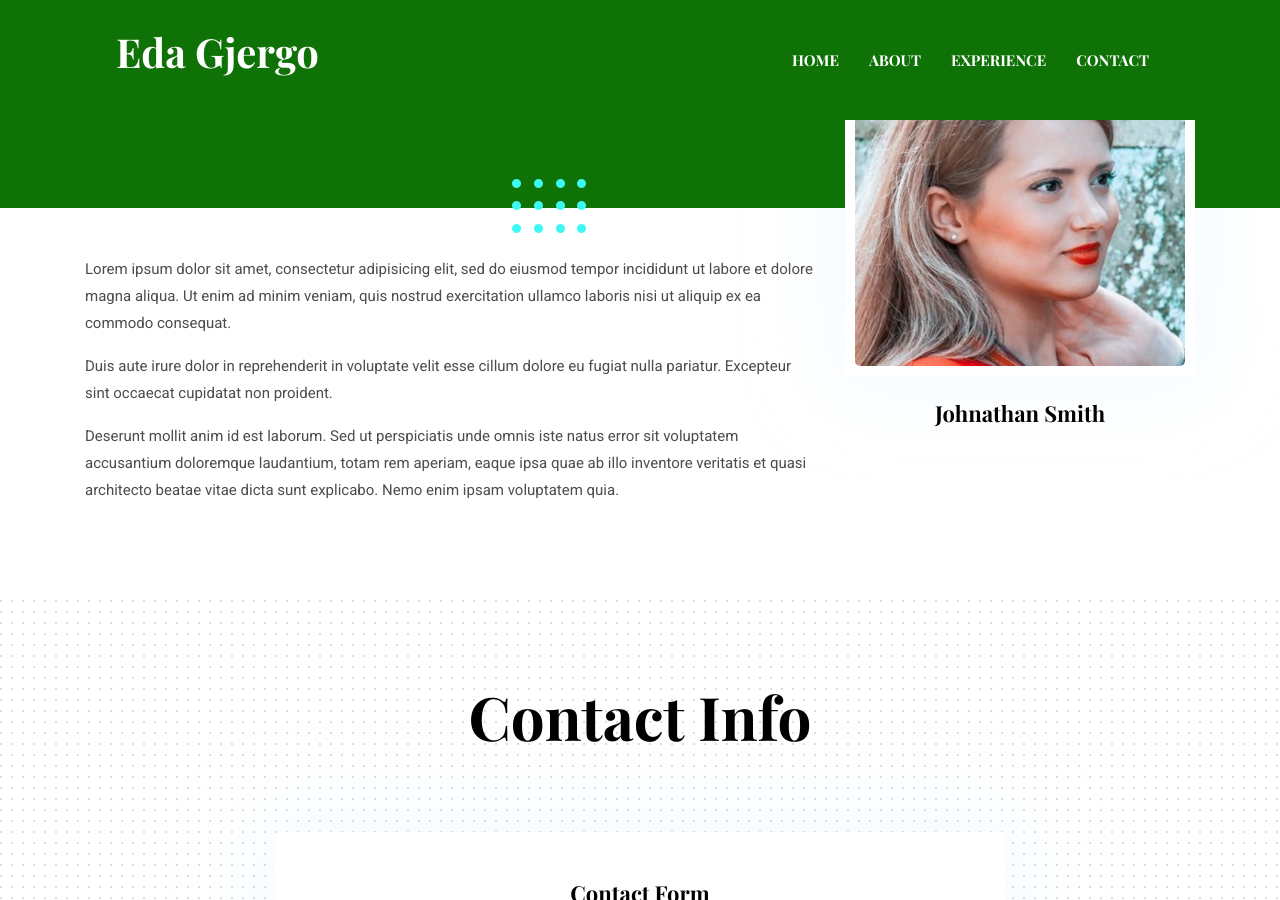
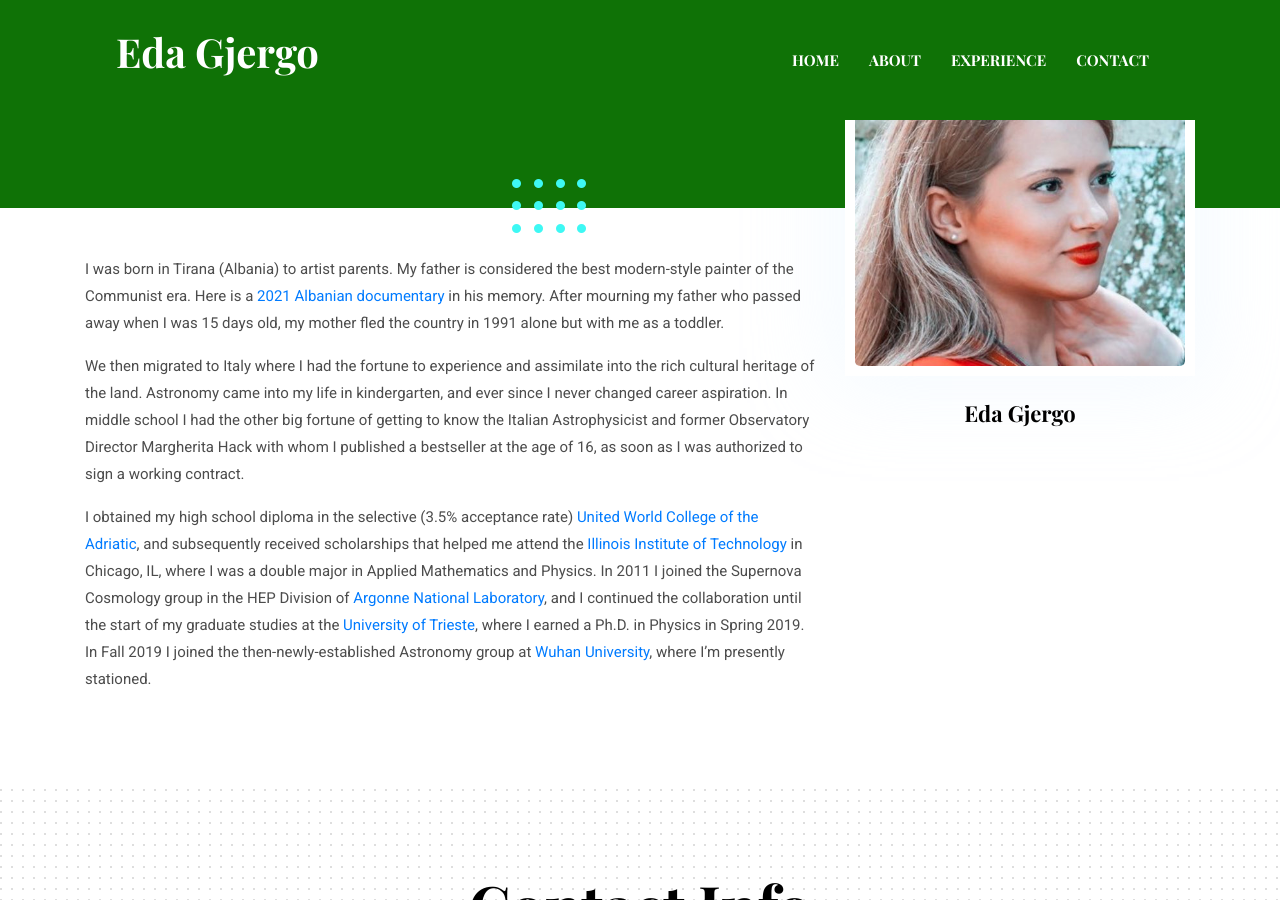
Before and after one commit to egjergo/egjergo.github.io, a Jekyll site: the page built from _pages/about.md, in a window 1280 px wide and 900 px high, scrolled down 316 px. Built offline with Jekyll 4.4.1, drawn with Linux system fonts in a browser that asks for light colours.

Commit message:
Update about.md

```diff
--- a/_pages/about.md
+++ b/_pages/about.md
@@ -1,18 +1,15 @@
 ---
 layout: about
 title: About Me
-author: Johnathan Smith
+author: Eda Gjergo
 image: assets/images/about/author.jpg
 signature: assets/images/about/signature.png
 ---
 
-Lorem ipsum dolor sit amet, consectetur adipisicing elit, sed do eiusmod tempor incididunt ut labore et
-dolore magna aliqua. Ut enim ad minim veniam, quis nostrud exercitation ullamco laboris nisi ut aliquip ex ea
-commodo consequat.
+I was born in Tirana (Albania) to artist parents. My father is considered the best modern-style painter of the Communist era. Here is a <a href="https://youtu.be/IC5n3oJ7Qfk" target="_blank">2021 Albanian documentary</a> in his memory. After mourning my father who passed away when I was 15 days old, my mother fled the country in 1991 alone but with me as a toddler.
 
-Duis aute irure dolor in reprehenderit in voluptate velit esse cillum dolore eu fugiat nulla pariatur.
-Excepteur sint occaecat cupidatat non proident.
+We then migrated to Italy where I had the fortune to experience and assimilate into the rich cultural heritage of the land. Astronomy came into my life in kindergarten, and ever since I never changed career aspiration. In middle school I had the other big fortune of getting to know the Italian Astrophysicist and former Observatory Director Margherita Hack with whom I published a bestseller at the age of 16, as soon as I was authorized to sign a working contract.
 
-Deserunt mollit anim id est laborum. Sed ut perspiciatis unde omnis iste natus error sit voluptatem
-accusantium doloremque laudantium, totam rem aperiam, eaque ipsa quae ab illo inventore veritatis et quasi
-architecto beatae vitae dicta sunt explicabo. Nemo enim ipsam voluptatem quia.
+
+
+I obtained my high school diploma in the selective (3.5% acceptance rate) <a href="https://www.uwcad.it/" target="_blank">United World College of the Adriatic</a>, and subsequently received scholarships that helped me attend the <a href="https://www.iit.edu/" target="_blank">Illinois Institute of Technology</a> in Chicago, IL, where I was a double major in Applied Mathematics and Physics. In 2011 I joined the Supernova Cosmology group in the HEP Division of <a href="https://www.anl.gov/hep" target="_blank">Argonne National Laboratory</a>, and I continued the collaboration until the start of my graduate studies at the <a href="https://df.units.it/en" target="_blank">University of Trieste</a>, where I earned a Ph.D. in Physics in Spring 2019. In Fall 2019 I joined the then-newly-established Astronomy group at <a href="http://202.114.78.174/astro/index.php" target="_blank">Wuhan University</a>, where I'm presently stationed.
```
